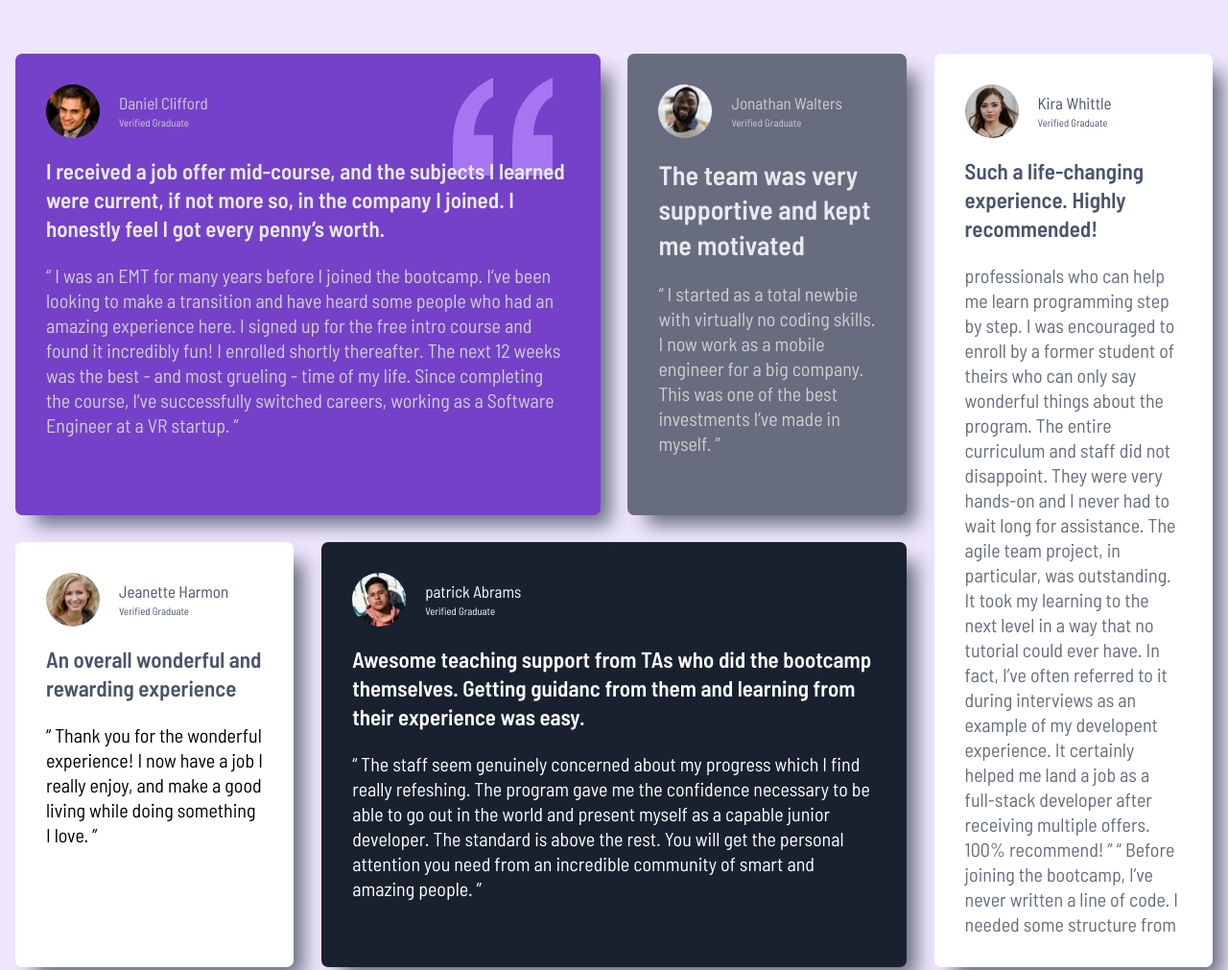
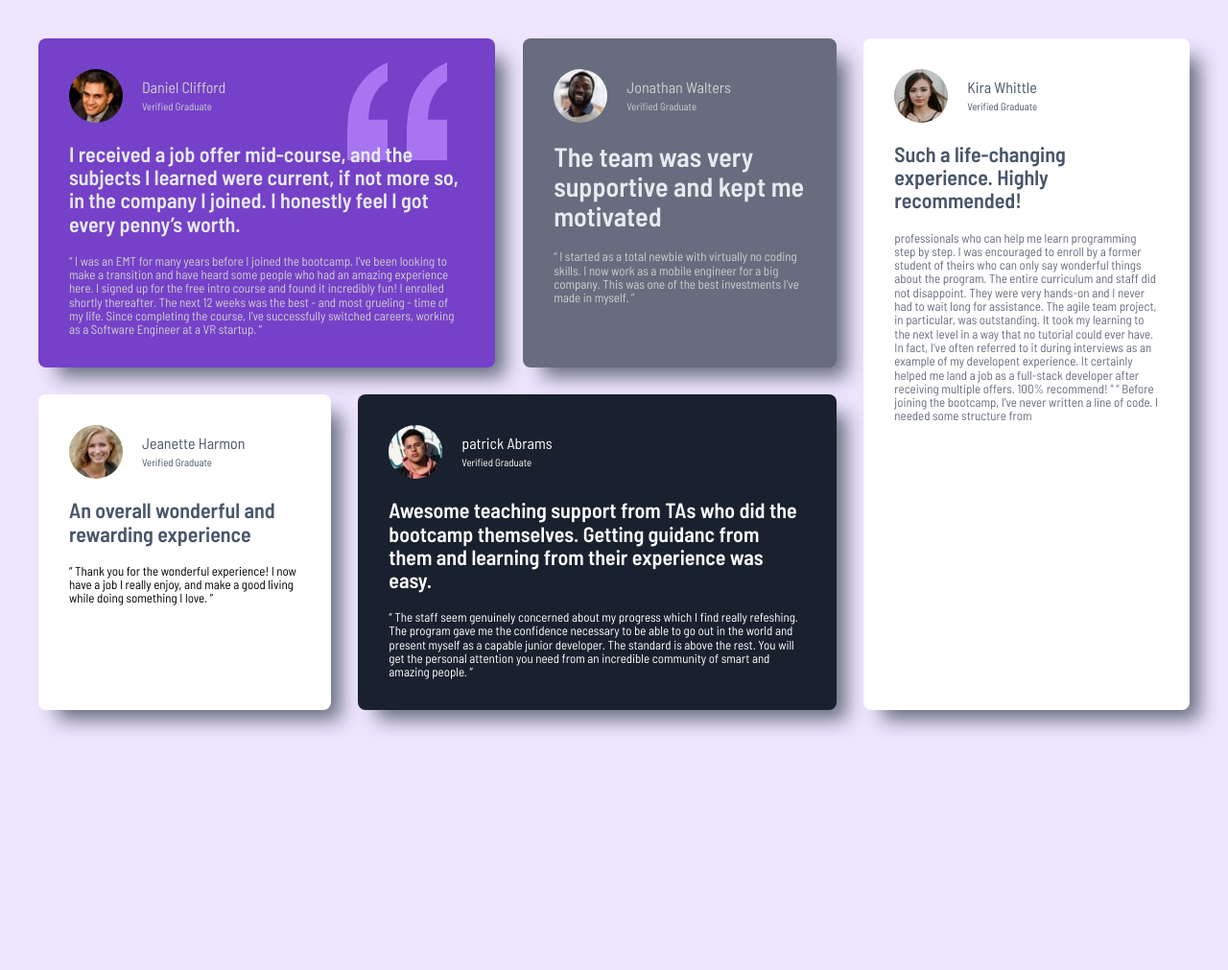
Before and after one commit to sharlo333/frontend-mentor-, a plain HTML site: page index.html in a window 1280 px wide. Shown: the top 1011 px of the page at 96% size. After the commit the page ends 800 px from the top, so only its background shows below. Drawn offline with Linux system fonts and the light colour scheme.

Commit message:
fix all the files

```diff
--- a/style.css
+++ b/style.css
@@ -1,18 +1,19 @@
 @import url('https://fonts.googleapis.com/css2?family=Barlow+Semi+Condensed:ital,wght@0,100;0,200;0,300;0,400;0,500;0,600;0,700;0,800;0,900;1,100;1,200;1,300;1,400;1,500;1,600;1,700;1,800;1,900&family=DM+Sans:ital,opsz,wght@0,9..40,100..1000;1,9..40,100..1000&display=swap');
+
 * {
   margin: 0;
   padding: 0;
   box-sizing: border-box;
 }
+
 body {
-    display: grid;
-    place-content: center;
   line-height: 1;
   min-height: 100vh;
   background-color: var(--Purple-50);
   font-family: "Barlow Semi Condensed", sans-serif;
   font-size: 13px;
 }
+
 :root {
 /* ### Primary */
 --Purple-50: #eee5ff;
@@ -25,41 +26,47 @@ body {
 --Grey-400: #676d7e;
 --Grey-500: #48556a;
 --Dark-blue: #19212e;
-    --Black: #121212;
+--Black: #0f0f0f;
 }
+
 /* clases */
 .head-content > img {
   max-width: 100%;
   display: block;
   border-radius: 50%;
 }
+
 .head-content {
   display: flex;
   align-items: center;
 }
+
 .xlrg-text {
+  font-size: 22px;
+  font-weight: 600;
+  line-height: 1.1;
   margin: 20px 0;
-    font-size: 23px;
-    font-weight: 600;
-    line-height: 1.3;
 }
+
 .text {
   padding: 0 20px;
 }
+
 .lrg-text {
-    font-size: 20px;
-    line-height: 1.3;
+  line-height: 1.1;
+  font-size: 13px;
 }
+
 .lrg-test {
+  font-size: 16px;
   padding-bottom: 5px;
-    font-size: 17px;
 }
+
 /* continer grid all */
 .container {
   display: grid;
-    grid-auto-columns: 1fr;
-    grid-auto-rows: auto;
   gap: 1.8rem;
+  padding: 40px;
   grid-template-areas:
   'item1 item1 item2 item3'
   'item1 item1 item2 item3'
@@ -71,49 +78,54 @@ body {
   'item4 item5 item5 item3'
   'item4 item5 item5 item3'
   ;
-    margin: 1rem;
-    max-width: 1440px;
-    padding: 40px 0;
 }
+
 /* container grid item */
 .container .item {
+  border-radius: 8px;
+  box-shadow: 15px 15px 20px -5px var(--Grey-400);
   padding: 2rem;
-    border-radius: .45rem;
-    box-shadow: 15px 15px 20px -5px var(--Grey-400);
 }
+
 /* item one */
 .container .item:nth-child(1) {
-    grid-area: item1;
   position: relative;
   background-color: var(--Purple-500);
+  grid-area: item1;
 }
+
 .container .item:nth-child(1) .xlrg-text {
+  color: var(--Grey-100);
   position: relative;
-    z-index: 999;
-    color: var(--Grey-100);
 }
+
 .container .item:nth-child(1) .img {
-    position: absolute;
   top: 25px;
   right: 50px;
+  position: absolute;
 }
+
 .container .item:nth-child(1) .head-content .text,
 .container .item:nth-child(2) .head-content .text {
   color: var(--Grey-200);
 }
+
 .container .item:nth-child(1) .lrg-text,
 .container .item:nth-child(2) .lrg-text {
   color: var(--Grey-200);
 }
+
 /* item tow */
 .container .item:nth-child(2) {
+  background-color: var(--Grey-400);
   grid-area: item2;
-    background-color: var(--Grey-400);
 }
+
 .container .item:nth-child(2) .xlrg-text {
+  font-size: 28px;
   color: var(--Grey-100);
-    font-size: 28px;
 }
+
 /* item three */
 .container .item:nth-child(3) {
   grid-area: item3;
@@ -123,25 +135,31 @@ body {
 .container .item:nth-child(4) .text, .xlrg-text {
   color: var(--Grey-500);
 }
+
 .container .item:nth-child(3) .lrg-text {
   color: var(--Grey-400);
 }
+
 /* item four */
 .container .item:nth-child(4) {
   grid-area: item4;
   background-color: var(--White);
 }
+
 /* item five */
 .container .item:nth-child(5) {
   grid-area: item5;
   background-color: var(--Dark-blue);
 }
+
 .container .item:nth-child(5) .text {
   color: var(--White);
 }
+
 .container .item:nth-child(5) p {
   color: var(--White);
 }
+
 /* media screen mobile */
 @media (max-width: 769px) {
   .container {
@@ -162,13 +180,13 @@ body {
     'item5'
     ;
     margin: 1rem;
-        max-width: 1440px;
     padding: 10px;
   }
+
   .container .item:nth-child(1) .img {
+    right: 50px;
+    top: 25px;
+    display: none;
     position: absolute;
-        top: 25px;
-        right: 50px;
-        display: none;
   }
 }
```
Also changed, not shown: index.html (+10 -3 lines). Lines whose indentation alone changed are shown as unchanged.
